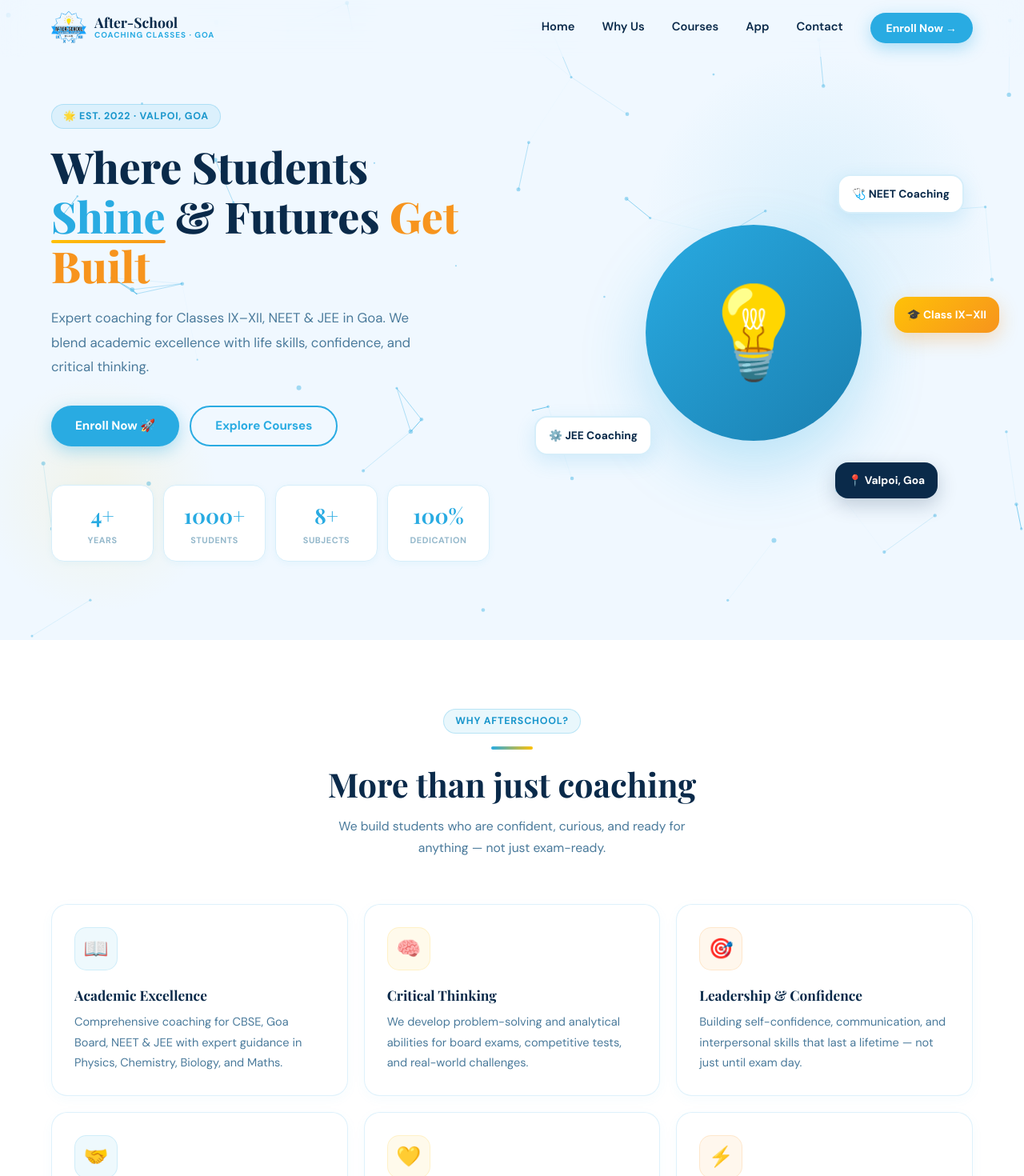
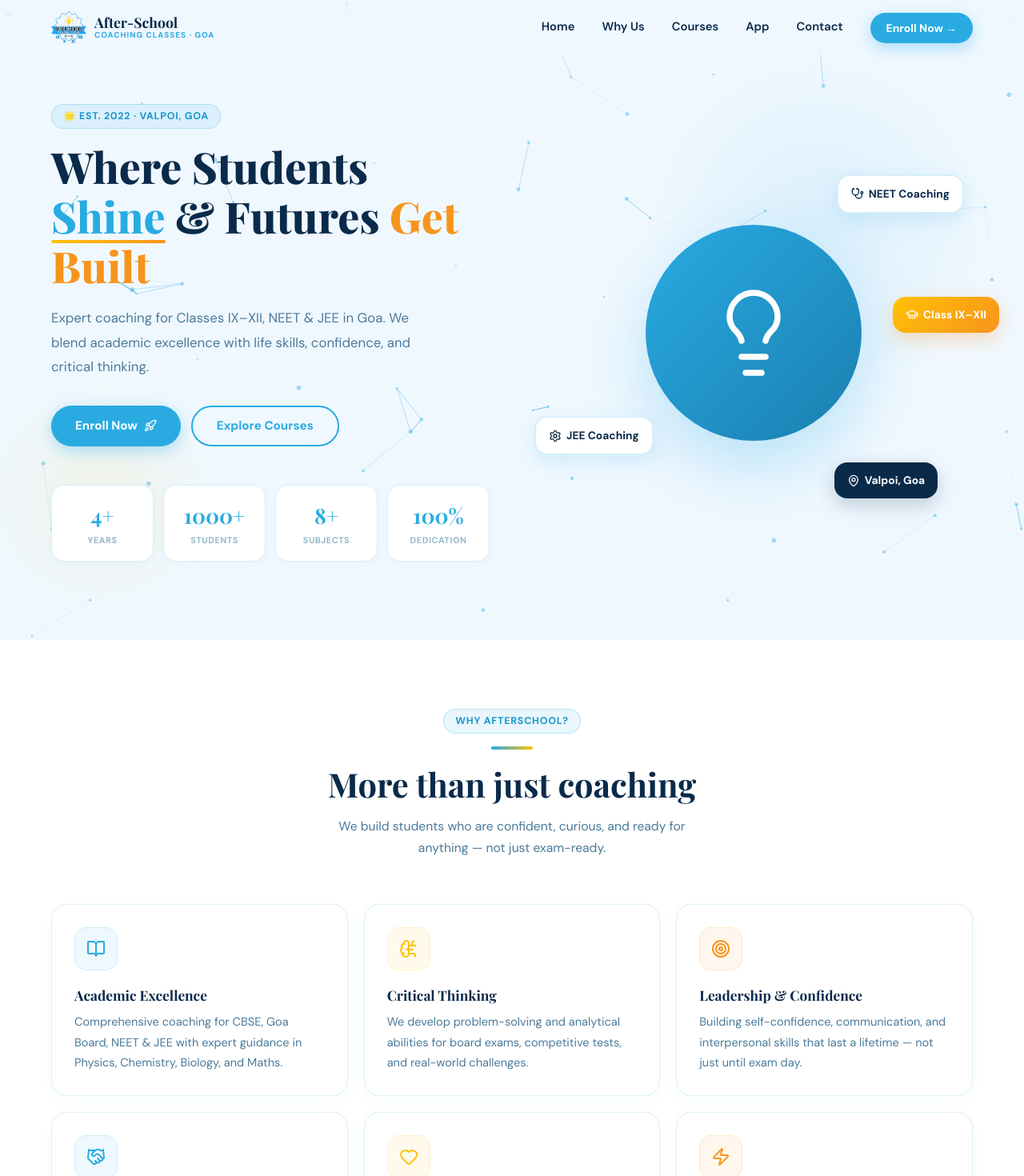
Before and after one commit to Aamir-Jakati/AfterSchoolGoa, a Next.js app: page / in a window 1280 px wide. Shown: the top 1470 px of the page at 80% size. Built offline with nearby package versions, Linux system fonts and the light colour scheme.

Commit message:
upgraded

```diff
--- a/app/page.jsx
+++ b/app/page.jsx
@@ -1,7 +1,7 @@
 'use client';
 
 import { useState, useEffect, useRef } from 'react';
-import { Menu, X, ExternalLink, CheckCircle, Play, Smartphone, ArrowRight } from 'lucide-react';
+import { Menu, X, ExternalLink, CheckCircle, Play, Smartphone, ArrowRight, Lightbulb, Stethoscope, Settings, GraduationCap, MapPin, BookOpen, BrainCircuit, Target, Handshake, Heart, Zap, Star, Rocket, FileText, Phone, Mail } from 'lucide-react';
 
 /* ─────────────────────────────────────────────
    BRAND TOKENS  (extracted from logo)
@@ -353,7 +353,7 @@ export default function AfterSchoolGoa() {
               Expert coaching for Classes IX–XII, NEET & JEE in Goa. We blend academic excellence with life skills, confidence, and critical thinking.
             </p>
             <div className="fade-up d3" style={{ display: 'flex', gap: 13, flexWrap: 'wrap', marginBottom: 48 }}>
-              <a href="#contact" className="btn-blue">Enroll Now 🚀</a>
+              <a href="#contact" className="btn-blue">Enroll Now <Rocket size={16} /></a>
               <a href="#programs" className="btn-outline">Explore Courses</a>
             </div>
             <div style={{ display: 'grid', gridTemplateColumns: 'repeat(4,1fr)', gap: 12 }}>
@@ -368,17 +368,17 @@ export default function AfterSchoolGoa() {
 
           {/* RIGHT */}
           <div className="hero-right" style={{ display: 'flex', justifyContent: 'center', alignItems: 'center', position: 'relative', height: 450 }}>
-            <div className="float" style={{ width: 270, height: 270, borderRadius: '50%', background: 'linear-gradient(135deg, #29ABE2 0%, #1a7fb0 100%)', display: 'flex', alignItems: 'center', justifyContent: 'center', boxShadow: '0 32px 80px rgba(41,171,226,0.28)', fontSize: '7rem' }}>
-              💡
+            <div className="float" style={{ width: 270, height: 270, borderRadius: '50%', background: 'linear-gradient(135deg, #29ABE2 0%, #1a7fb0 100%)', display: 'flex', alignItems: 'center', justifyContent: 'center', boxShadow: '0 32px 80px rgba(41,171,226,0.28)' }}>
+              <Lightbulb size={120} color="#fff" strokeWidth={1.5} />
             </div>
             {[
-              { cls: 'float-2', top: '6%', right: '2%', bg: '#fff', color: '#0A2A4A', border: '2px solid #D6EEFA', shadow: '0 8px 24px rgba(41,171,226,0.16)', text: '🩺 NEET Coaching' },
-              { cls: 'float-3', bottom: '16%', left: '0%', bg: '#fff', color: '#0A2A4A', border: '2px solid #D6EEFA', shadow: '0 8px 24px rgba(41,171,226,0.16)', text: '⚙️ JEE Coaching' },
-              { cls: 'float', top: '40%', right: '-6%', bg: 'linear-gradient(135deg,#FFC107,#F7941D)', color: '#fff', border: 'none', shadow: '0 8px 24px rgba(247,148,29,0.30)', text: '🎓 Class IX–XII' },
-              { cls: '', bottom: '4%', right: '8%', bg: '#0A2A4A', color: '#fff', border: 'none', shadow: '0 8px 24px rgba(10,42,74,0.22)', text: '📍 Valpoi, Goa' },
+              { cls: 'float-2', top: '6%', right: '2%', bg: '#fff', color: '#0A2A4A', border: '2px solid #D6EEFA', shadow: '0 8px 24px rgba(41,171,226,0.16)', icon: <Stethoscope size={16} />, text: 'NEET Coaching' },
+              { cls: 'float-3', bottom: '16%', left: '0%', bg: '#fff', color: '#0A2A4A', border: '2px solid #D6EEFA', shadow: '0 8px 24px rgba(41,171,226,0.16)', icon: <Settings size={16} />, text: 'JEE Coaching' },
+              { cls: 'float', top: '40%', right: '-6%', bg: 'linear-gradient(135deg,#FFC107,#F7941D)', color: '#fff', border: 'none', shadow: '0 8px 24px rgba(247,148,29,0.30)', icon: <GraduationCap size={16} />, text: 'Class IX–XII' },
+              { cls: '', bottom: '4%', right: '8%', bg: '#0A2A4A', color: '#fff', border: 'none', shadow: '0 8px 24px rgba(10,42,74,0.22)', icon: <MapPin size={16} />, text: 'Valpoi, Goa' },
             ].map((b, i) => (
-              <div key={i} className={b.cls} style={{ position: 'absolute', top: b.top, right: b.right, bottom: b.bottom, left: b.left, background: b.bg, color: b.color, border: b.border, borderRadius: 16, padding: '12px 16px', boxShadow: b.shadow, fontWeight: 700, fontSize: '0.86rem', whiteSpace: 'nowrap' }}>
-                {b.text}
+              <div key={i} className={b.cls} style={{ position: 'absolute', top: b.top, right: b.right, bottom: b.bottom, left: b.left, background: b.bg, color: b.color, border: b.border, borderRadius: 16, padding: '12px 16px', boxShadow: b.shadow, fontWeight: 700, fontSize: '0.86rem', whiteSpace: 'nowrap', display: 'flex', alignItems: 'center', gap: 6 }}>
+                {b.icon} {b.text}
               </div>
             ))}
           </div>
@@ -396,15 +396,15 @@ export default function AfterSchoolGoa() {
           </div>
           <div style={{ display: 'grid', gridTemplateColumns: 'repeat(auto-fit,minmax(285px,1fr))', gap: 20 }}>
             {[
-              { emoji: '📖', title: 'Academic Excellence', desc: 'Comprehensive coaching for CBSE, Goa Board, NEET & JEE with expert guidance in Physics, Chemistry, Biology, and Maths.', accent: '#29ABE2' },
-              { emoji: '🧠', title: 'Critical Thinking', desc: 'We develop problem-solving and analytical abilities for board exams, competitive tests, and real-world challenges.', accent: '#FFC107' },
-              { emoji: '🎯', title: 'Leadership & Confidence', desc: 'Building self-confidence, communication, and interpersonal skills that last a lifetime — not just until exam day.', accent: '#F7941D' },
-              { emoji: '🤝', title: 'Life Skills', desc: 'Practical skill development in time management, self-discipline, and personal growth that every student needs.', accent: '#29ABE2' },
-              { emoji: '💛', title: 'Personal Attention', desc: 'Individual focus on every student. We genuinely care about your progress and help unlock your full potential.', accent: '#FFC107' },
-              { emoji: '⚡', title: 'Proven Results', desc: 'A strong track record of students who cracked NEET, JEE, and board exams with flying colours since 2022.', accent: '#F7941D' },
+              { icon: <BookOpen size={24} color="#29ABE2" />, title: 'Academic Excellence', desc: 'Comprehensive coaching for CBSE, Goa Board, NEET & JEE with expert guidance in Physics, Chemistry, Biology, and Maths.', accent: '#29ABE2' },
+              { icon: <BrainCircuit size={24} color="#FFC107" />, title: 'Critical Thinking', desc: 'We develop problem-solving and analytical abilities for board exams, competitive tests, and real-world challenges.', accent: '#FFC107' },
+              { icon: <Target size={24} color="#F7941D" />, title: 'Leadership & Confidence', desc: 'Building self-confidence, communication, and interpersonal skills that last a lifetime — not just until exam day.', accent: '#F7941D' },
+              { icon: <Handshake size={24} color="#29ABE2" />, title: 'Life Skills', desc: 'Practical skill development in time management, self-discipline, and personal growth that every student needs.', accent: '#29ABE2' },
+              { icon: <Heart size={24} color="#FFC107" />, title: 'Personal Attention', desc: 'Individual focus on every student. We genuinely care about your progress and help unlock your full potential.', accent: '#FFC107' },
+              { icon: <Zap size={24} color="#F7941D" />, title: 'Proven Results', desc: 'A strong track record of students who cracked NEET, JEE, and board exams with flying colours since 2022.', accent: '#F7941D' },
             ].map((item, i) => (
               <div key={i} className="card">
-                <div className="icon-box" style={{ background: `${item.accent}14`, border: `1.5px solid ${item.accent}28` }}>{item.emoji}</div>
+                <div className="icon-box" style={{ background: `${item.accent}14`, border: `1.5px solid ${item.accent}28` }}>{item.icon}</div>
                 <h3 style={{ fontFamily: 'Playfair Display,serif', fontSize: '1.08rem', fontWeight: 700, color: '#0A2A4A', marginBottom: 9 }}>{item.title}</h3>
                 <p style={{ color: '#4A7A9B', lineHeight: 1.72, fontSize: '0.91rem' }}>{item.desc}</p>
               </div>
@@ -617,7 +617,7 @@ export default function AfterSchoolGoa() {
               { name: 'Sneha K.', grade: 'Class X · Board Exams', quote: 'I scored 94% in boards thanks to AfterSchool. The study materials, practice tests, and caring teachers made me feel so prepared and confident.' },
             ].map((t, i) => (
               <div key={i} className="testi-card">
-                <div style={{ fontSize: '1rem', marginBottom: 13, color: '#FFC107', letterSpacing: 3 }}>★★★★★</div>
+                <div style={{ display: 'flex', gap: 2, marginBottom: 13 }}>{[1,2,3,4,5].map(s => <Star key={s} fill="#FFC107" color="#FFC107" size={16} />)}</div>
                 <p style={{ color: '#4A7A9B', lineHeight: 1.78, fontSize: '0.92rem', marginBottom: 20, fontStyle: 'italic' }}>{t.quote}</p>
                 <div style={{ display: 'flex', alignItems: 'center', gap: 11 }}>
                   <div style={{ width: 40, height: 40, borderRadius: '50%', background: 'linear-gradient(135deg,#29ABE2,#1a7fb0)', display: 'flex', alignItems: 'center', justifyContent: 'center', color: '#fff', fontWeight: 700, fontSize: '0.95rem' }}>{t.name[0]}</div>
@@ -736,10 +736,10 @@ export default function AfterSchoolGoa() {
                     <div style={{ width: 60, height: 4, background: '#29ABE2', borderRadius: 2, opacity: 0.4 }} />
                   </div>
                   <img src="/app-screenshot.png" alt="App" style={{ flex: 1, width: '100%', objectFit: 'cover' }}
-                    onError={e => { e.target.style.display='none'; e.target.parentElement.style.cssText += 'align-items:center;justify-content:center;'; e.target.insertAdjacentHTML('afterend', '<div style="text-align:center;padding:28px;color:#fff"><div style="font-size:3rem;margin-bottom:10px">📱</div><div style="font-weight:700;font-size:0.9rem">AfterSchool App</div></div>'); }} />
+                    onError={e => { e.target.style.display='none'; e.target.parentElement.style.cssText += 'align-items:center;justify-content:center;'; e.target.insertAdjacentHTML('afterend', '<div style="text-align:center;padding:28px;color:#fff"><div style="display:flex;justify-content:center;margin-bottom:10px"><svg xmlns="http://www.w3.org/2000/svg" width="48" height="48" viewBox="0 0 24 24" fill="none" stroke="currentColor" stroke-width="2" stroke-linecap="round" stroke-linejoin="round"><rect width="14" height="20" x="5" y="2" rx="2" ry="2"/><path d="M12 18h.01"/></svg></div><div style="font-weight:700;font-size:0.9rem">AfterSchool App</div></div>'); }} />
                 </div>
-                <div className="float-3" style={{ position: 'absolute', top: -14, right: -22, background: '#FFC107', color: '#0A2A4A', borderRadius: 13, padding: '7px 13px', fontWeight: 800, fontSize: '0.78rem', boxShadow: '0 6px 16px rgba(255,193,7,0.35)' }}>
-                  ✅ Free Download
+                <div className="float-3" style={{ position: 'absolute', top: -14, right: -22, background: '#FFC107', color: '#0A2A4A', borderRadius: 13, padding: '7px 13px', fontWeight: 800, fontSize: '0.78rem', boxShadow: '0 6px 16px rgba(255,193,7,0.35)', display: 'flex', alignItems: 'center', gap: 5 }}>
+                  <CheckCircle size={14} /> Free Download
                 </div>
               </div>
             </div>
@@ -752,7 +752,7 @@ export default function AfterSchoolGoa() {
         <div style={{ maxWidth: 820, margin: '0 auto' }}>
           <div className="enroll-banner">
             <div style={{ position: 'relative', zIndex: 2 }}>
-              <div style={{ fontSize: '2.2rem', marginBottom: 12 }}>🚀</div>
+              <div style={{ marginBottom: 16 }}><Rocket size={40} color="#fff" strokeWidth={1.5} /></div>
               <h2 style={{ fontFamily: 'Playfair Display,serif', fontSize: 'clamp(1.7rem,3.2vw,2.3rem)', fontWeight: 700, color: '#fff', marginBottom: 12 }}>
                 Ready to unlock your potential?
               </h2>
@@ -762,7 +762,7 @@ export default function AfterSchoolGoa() {
               <div style={{ display: 'flex', gap: 13, justifyContent: 'center', flexWrap: 'wrap' }}>
                 <a href="#contact" className="btn-blue" style={{ background: '#FFC107', color: '#0A2A4A', boxShadow: '0 8px 22px rgba(255,193,7,0.40)' }}>Enroll Today →</a>
                 <a href="https://docs.google.com/forms/d/e/1FAIpQLSd_aFqtfqGMwL8eC-JOp6f0MkaDflytP-pWxCZ53AOy8dxS0w/viewform?usp=header" target="_blank" rel="noopener noreferrer" className="btn-outline" style={{ borderColor: 'rgba(255,255,255,0.35)', color: '#fff' }}>
-                  📋 Enquiry Form
+                  <FileText size={18} /> Enquiry Form
                 </a>
               </div>
             </div>
@@ -783,12 +783,12 @@ export default function AfterSchoolGoa() {
           <div style={{ display: 'grid', gridTemplateColumns: '1fr 1.5fr', gap: 32, alignItems: 'start' }} className="contact-grid">
             <div style={{ display: 'flex', flexDirection: 'column', gap: 12 }}>
               {[
-                { emoji: '📍', label: 'Location', lines: ['Valpoi, Goa 403506', 'India'] },
-                { emoji: '📞', label: 'Phone', lines: ['+91 87881 92982', '+91 92099 47228', 'Mon – Sat'] },
-                { emoji: '✉️', label: 'Email', lines: ['afterschoolgoa@gmail.com'] },
+                { icon: <MapPin size={22} color="#29ABE2" />, label: 'Location', lines: ['Valpoi, Goa 403506', 'India'] },
+                { icon: <Phone size={22} color="#29ABE2" />, label: 'Phone', lines: ['+91 87881 92982', '+91 92099 47228', 'Mon – Sat'] },
+                { icon: <Mail size={22} color="#29ABE2" />, label: 'Email', lines: ['afterschoolgoa@gmail.com'] },
               ].map((c, i) => (
                 <div key={i} className="contact-row">
-                  <div style={{ width: 46, height: 46, borderRadius: 13, background: 'rgba(41,171,226,0.09)', border: '1.5px solid rgba(41,171,226,0.18)', display: 'flex', alignItems: 'center', justifyContent: 'center', fontSize: '1.25rem', flexShrink: 0 }}>{c.emoji}</div>
+                  <div style={{ width: 46, height: 46, borderRadius: 13, background: 'rgba(41,171,226,0.09)', border: '1.5px solid rgba(41,171,226,0.18)', display: 'flex', alignItems: 'center', justifyContent: 'center', flexShrink: 0 }}>{c.icon}</div>
                   <div>
                     <div style={{ fontWeight: 700, color: '#0A2A4A', fontSize: '0.88rem', marginBottom: 3 }}>{c.label}</div>
                     {c.lines.map((l, j) => <div key={j} style={{ color: '#4A7A9B', fontSize: '0.86rem' }}>{l}</div>)}
@@ -797,7 +797,7 @@ export default function AfterSchoolGoa() {
               ))}
               <a href="https://docs.google.com/forms/d/e/1FAIpQLSd_aFqtfqGMwL8eC-JOp6f0MkaDflytP-pWxCZ53AOy8dxS0w/viewform?usp=header" target="_blank" rel="noopener noreferrer"
                 className="contact-row" style={{ background: 'linear-gradient(135deg,#29ABE2,#1a7fb0)', borderColor: '#29ABE2', cursor: 'pointer' }}>
-                <div style={{ width: 46, height: 46, borderRadius: 13, background: 'rgba(255,255,255,0.18)', display: 'flex', alignItems: 'center', justifyContent: 'center', fontSize: '1.25rem', flexShrink: 0 }}>📋</div>
+                <div style={{ width: 46, height: 46, borderRadius: 13, background: 'rgba(255,255,255,0.18)', display: 'flex', alignItems: 'center', justifyContent: 'center', flexShrink: 0 }}><FileText size={22} color="#fff" /></div>
                 <div>
                   <div style={{ fontWeight: 700, color: '#fff', fontSize: '0.88rem', marginBottom: 2, display: 'flex', alignItems: 'center', gap: 5 }}>Enquiry Form <ExternalLink size={12} /></div>
                   <div style={{ color: 'rgba(255,255,255,0.72)', fontSize: '0.82rem' }}>Click to fill our online form →</div>
@@ -828,7 +828,7 @@ export default function AfterSchoolGoa() {
           <p style={{ color: '#29ABE2', fontWeight: 700, fontSize: '0.79rem', marginBottom: 14, letterSpacing: '0.07em' }}>ESTD: 2022 · VALPOI, GOA · IX · X · XI · XII · NEET · JEE</p>
           <div style={{ height: 1, background: 'rgba(41,171,226,0.18)', maxWidth: 360, margin: '0 auto 14px' }} />
           <p style={{ fontSize: '0.8rem', color: '#4A7A9B' }}>© 2026 AfterSchool Goa. All rights reserved.</p>
-          <p style={{ fontSize: '0.76rem', color: '#2D5A7A', marginTop: 5 }}>Made with ❤️ by @inovex_solutions</p>
+          <p style={{ fontSize: '0.76rem', color: '#2D5A7A', marginTop: 5, display: 'flex', alignItems: 'center', justifyContent: 'center', gap: 4 }}>Made with <Heart size={12} color="#EF4444" fill="#EF4444" /> by @inovex_solutions</p>
         </div>
       </footer>
 
```
